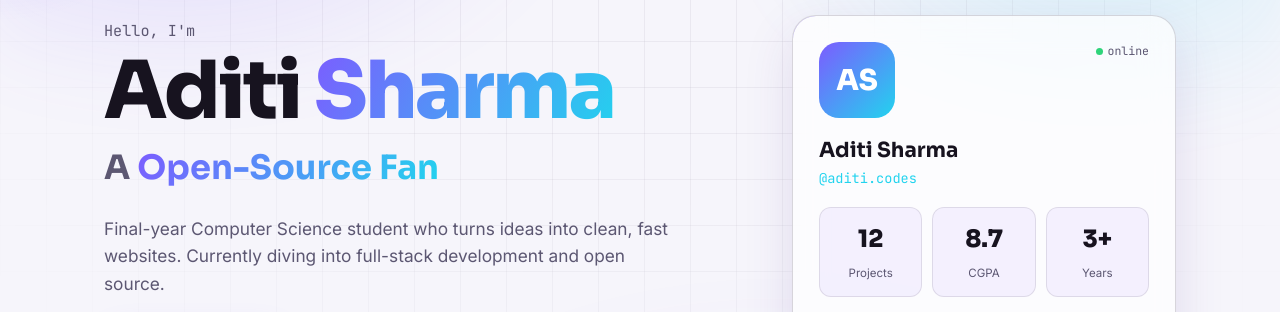
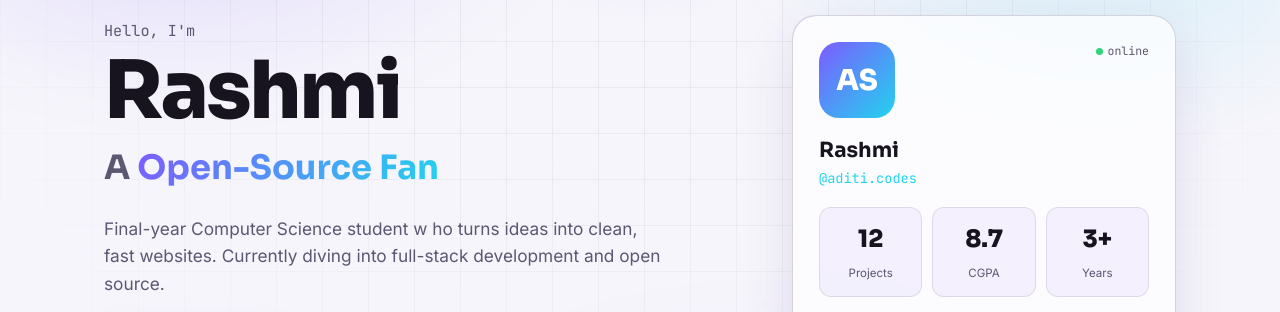
Before and after one commit to bhmrashmi-web/ResumeRashmi, a plain HTML site: page index.html in a window 1280 px wide. Shown: the part 189-501 px from the top of the page. Drawn offline with Linux system fonts and the light colour scheme.

Commit message:
updated names

```diff
--- a/index.html
+++ b/index.html
@@ -5,8 +5,8 @@
   <meta name="viewport" content="width=device-width, initial-scale=1.0" />
 
   <!-- ✏️ EDIT: your name + a short tagline (shows in the browser tab & Google) -->
-  <title>Aditi Sharma · Portfolio</title>
-  <meta name="description" content="Aditi Sharma — Engineering student & web developer. Projects, skills and contact." />
+  <title>Rashmi· Portfolio</title>
+  <meta name="description" content="Rashmi— Engineering student & web developer. Projects, skills and contact." />
 
   <link rel="stylesheet" href="style.css" />
   <link rel="preconnect" href="https://fonts.googleapis.com" />
@@ -52,12 +52,12 @@
 
         <p class="eyebrow">Hello, I'm</p>
         <!-- ✏️ EDIT: your full name (last word gets the gradient) -->
-        <h1 class="hero-name">Aditi <span class="gradient-text">Sharma</span></h1>
+        <h1 class="hero-name">Rashmi</h1>
         <!-- ✏️ EDIT: role. The rotating words live in script.js -->
         <h2 class="hero-role">A <span class="rotate" id="rotate">Web Developer</span></h2>
         <!-- ✏️ EDIT: one or two lines about yourself -->
         <p class="hero-bio">
-          Final-year Computer Science student who turns ideas into clean, fast
+          Final-year Computer Science student w ho turns ideas into clean, fast
           websites. Currently diving into full-stack development and open source.
         </p>
         <div class="hero-cta">
@@ -82,7 +82,7 @@
           <span class="pc-live"><i></i> online</span>
         </div>
         <!-- ✏️ EDIT: name + handle -->
-        <h3 class="pc-name">Aditi Sharma</h3>
+        <h3 class="pc-name">Rashmi</h3>
         <p class="pc-handle">@aditi.codes</p>
         <div class="pc-stats">
           <!-- ✏️ EDIT: your numbers. data-count = final value -->
@@ -300,7 +300,7 @@
   <!-- ══════════════ FOOTER ══════════════ -->
   <footer class="footer">
     <!-- ✏️ EDIT: your name -->
-    <p>Built with 💜 by Aditi Sharma · <span id="year"></span></p>
+    <p>Built with 💜 by Rashmi· <span id="year"></span></p>
     <p class="muted small">Made with HTML, CSS &amp; JavaScript · Hosted on GitHub Pages</p>
   </footer>
 
```
